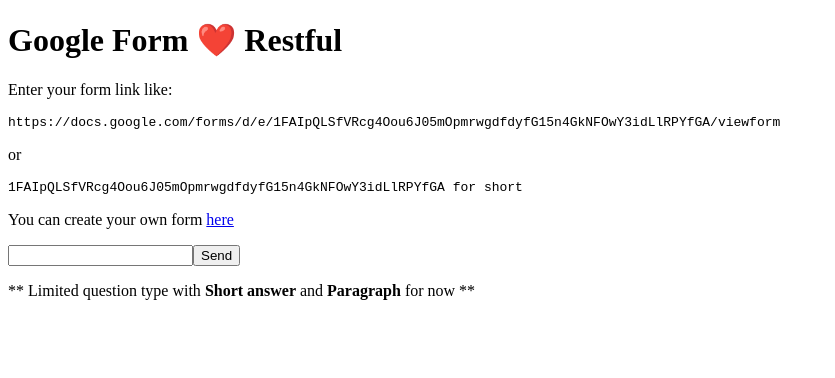
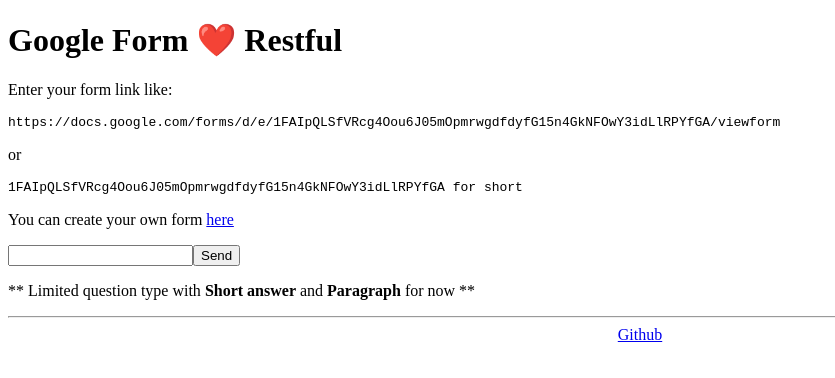
Before and after one commit to iketiunn/restful-google-form, a Next.js app: page / in a window 1280 px wide. Shown: the top 378 px of the page, without its empty margins (0-835 px from the left). Built offline with nearby package versions, Linux system fonts and the light colour scheme.

Commit message:
Add github footer

```diff
--- a/components/Layout.tsx
+++ b/components/Layout.tsx
@@ -17,10 +17,17 @@ const Layout = ({ children, title = "Restful Google Form" }: Props) => (
       <nav></nav>
     </header>
     {children}
-    {/* <footer>
+    <footer style={{ textAlign: "center" }}>
       <hr />
-      <span>Footer</span>
-    </footer> */}
+      <span>
+        <a
+          href="https://github.com/iketiunn/restful-google-form"
+          target="_blank"
+        >
+          Github
+        </a>
+      </span>
+    </footer>
   </div>
 );
 
```
Also changed, not shown: 1 other file (tests, documents, lock files or other folders).
